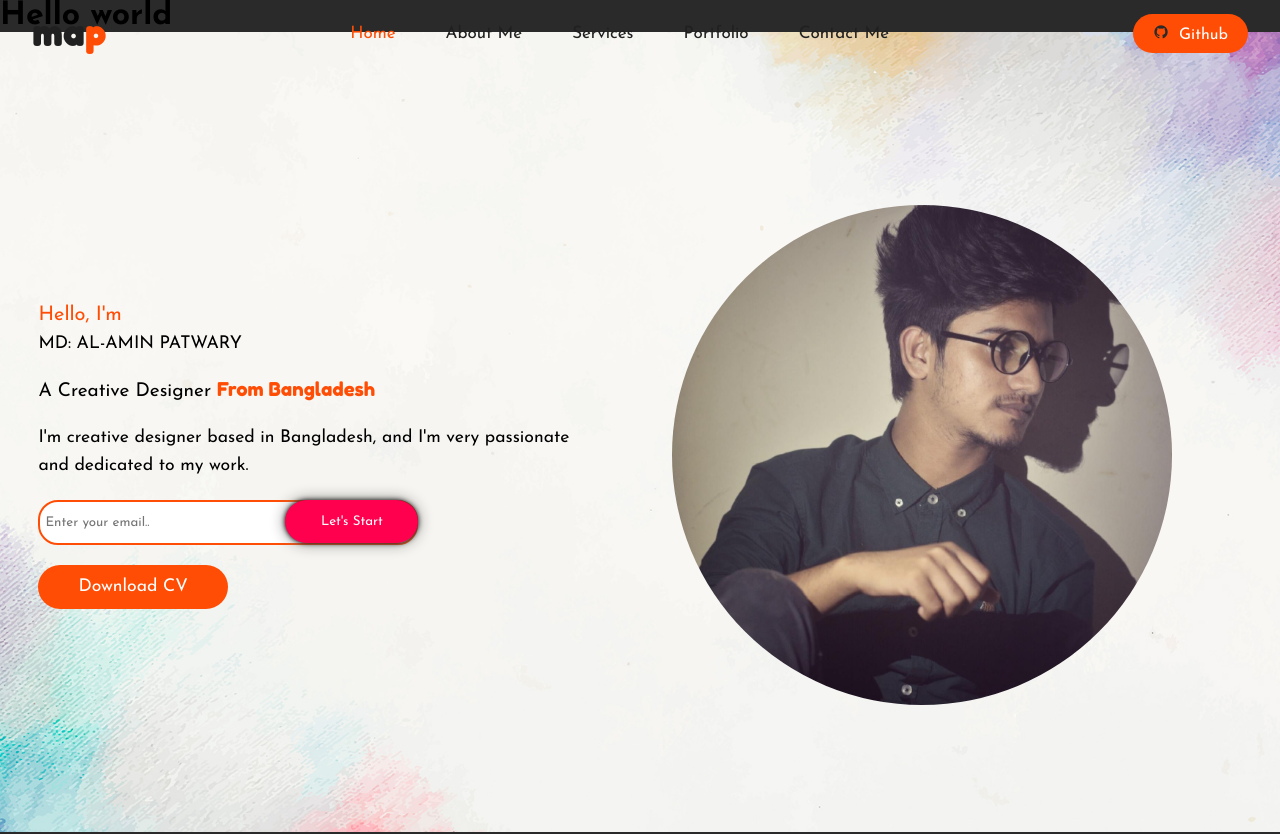
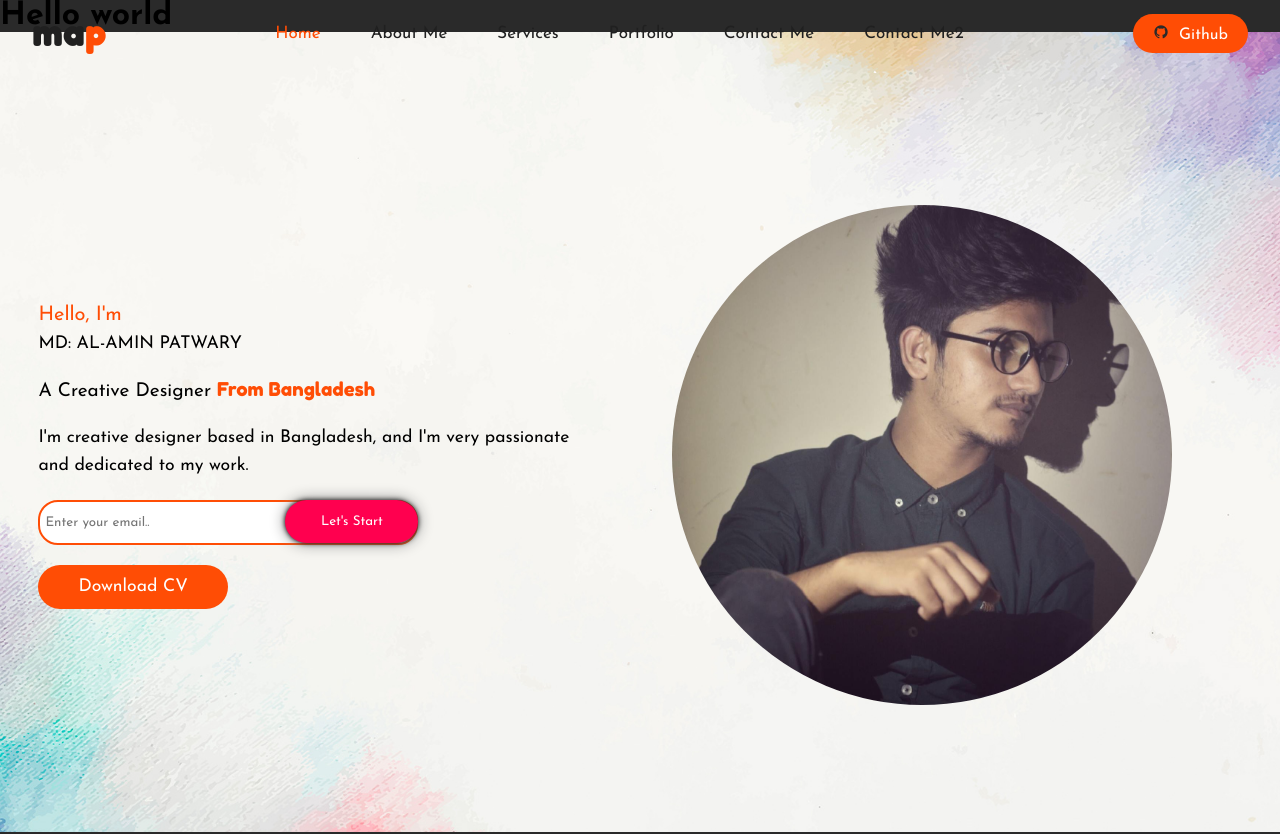
Before and after one commit to mdalaminpatwary87/portfolio-website, a plain HTML site: page index.html in a window 1280 px wide. Shown: the top 834 px of the page. Drawn offline with nearby package versions, Linux system fonts and the light colour scheme.

Commit message:
testing perpose

```diff
--- a/index.html
+++ b/index.html
@@ -20,6 +20,7 @@
 			<li><a href="#services">Services</a></li>
 			<li><a href="#portfolio">Portfolio</a></li>
 			<li><a href="#contact">Contact Me</a></li>
+			<li><a href="#contact">Contact Me2</a></li>
 		</ul>
         <a href="https://github.com/mdalamin69/mdalamin69.github.io" class="github" target="_blank"><i class='bx bxl-github'></i>Github</a>
 		<div class="bx bx-menu" id="menu-icon"></div>
```
